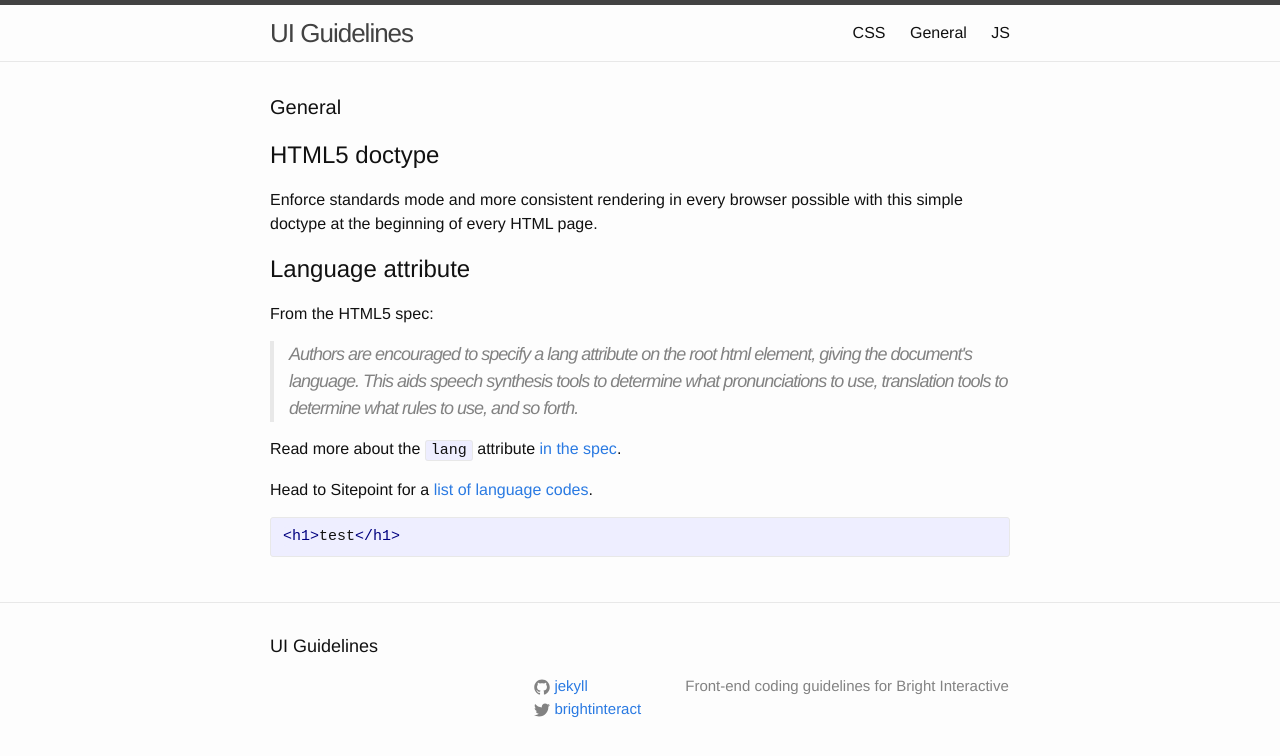
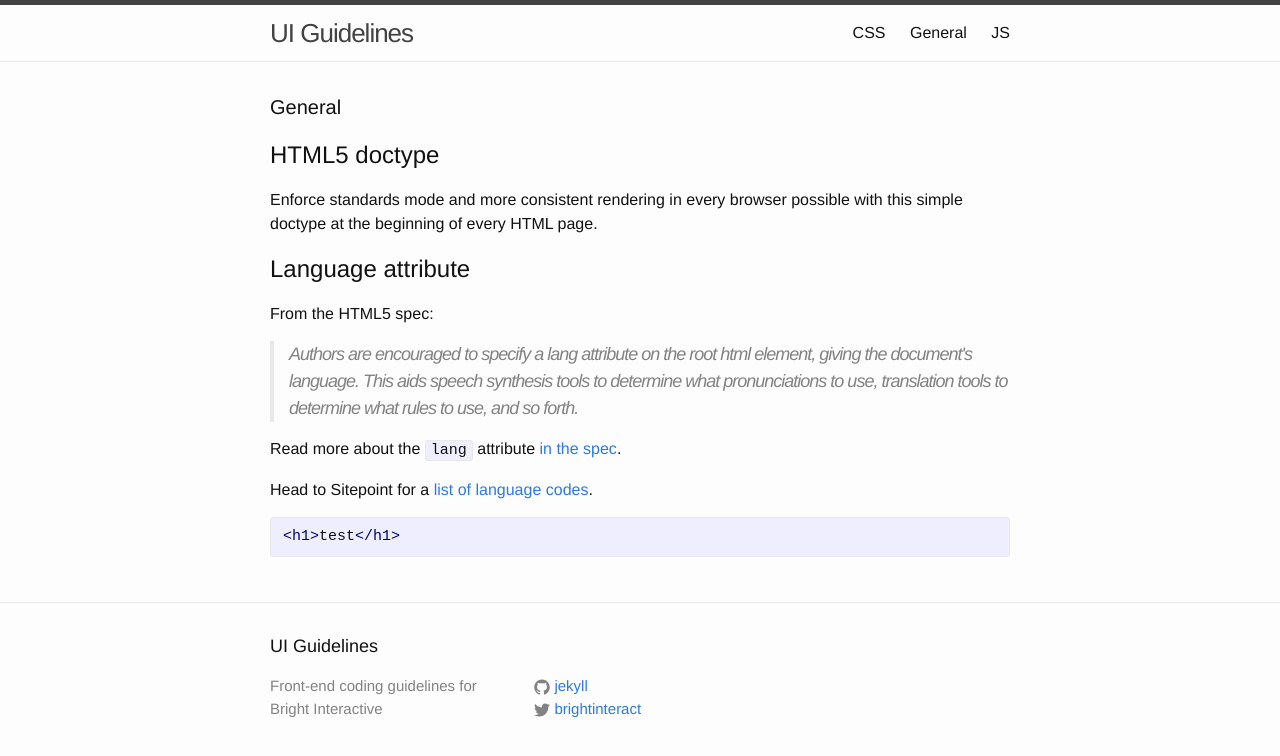
Before and after one commit to brightinteractive/ui-guidelines, a Jekyll site: the page built from index.html, in a window 1280 px wide. Shown: the top 756 px of the page. Built offline with Jekyll 4.4.1, drawn with Linux system fonts in a browser that asks for light colours.

Commit message:
Tidy up footer

```diff
--- a/_includes/footer.html
+++ b/_includes/footer.html
@@ -1,14 +1,10 @@
 <footer class="site-footer">
-
     <div class="wrapper">
-
         <h2 class="footer-heading">{{ site.title }}</h2>
-
         <div class="footer-col-wrapper">
             <div class="footer-col  footer-col-1">
-
+                <p class="text">{{ site.description }}</p>
             </div>
-
             <div class="footer-col  footer-col-2">
                 <ul class="social-media-list">
                     {% if site.github_username %}
@@ -19,13 +15,10 @@
                                     <path fill="#828282" d="M7.999,0.431c-4.285,0-7.76,3.474-7.76,7.761 c0,3.428,2.223,6.337,5.307,7.363c0.388,0.071,0.53-0.168,0.53-0.374c0-0.184-0.007-0.672-0.01-1.32 c-2.159,0.469-2.614-1.04-2.614-1.04c-0.353-0.896-0.862-1.135-0.862-1.135c-0.705-0.481,0.053-0.472,0.053-0.472 c0.779,0.055,1.189,0.8,1.189,0.8c0.692,1.186,1.816,0.843,2.258,0.645c0.071-0.502,0.271-0.843,0.493-1.037 C4.86,11.425,3.049,10.76,3.049,7.786c0-0.847,0.302-1.54,0.799-2.082C3.768,5.507,3.501,4.718,3.924,3.65 c0,0,0.652-0.209,2.134,0.796C6.677,4.273,7.34,4.187,8,4.184c0.659,0.003,1.323,0.089,1.943,0.261 c1.482-1.004,2.132-0.796,2.132-0.796c0.423,1.068,0.157,1.857,0.077,2.054c0.497,0.542,0.798,1.235,0.798,2.082 c0,2.981-1.814,3.637-3.543,3.829c0.279,0.24,0.527,0.713,0.527,1.437c0,1.037-0.01,1.874-0.01,2.129 c0,0.208,0.14,0.449,0.534,0.373c3.081-1.028,5.302-3.935,5.302-7.362C15.76,3.906,12.285,0.431,7.999,0.431z"/>
                                 </svg>
                             </span>
-
                             <span class="username">{{ site.github_username }}</span>
                         </a>
                     </li>
-          {% endif %}
-
-          {% if site.twitter_username %}
+                    {% endif %} {% if site.twitter_username %}
                     <li>
                         <a href="https://twitter.com/{{ site.twitter_username }}">
                             <span class="icon  icon--twitter">
@@ -34,19 +27,14 @@
                                     c-0.632,0.375-1.332,0.647-2.076,0.793c-0.596-0.636-1.446-1.033-2.387-1.033c-1.806,0-3.27,1.464-3.27,3.27 c0,0.256,0.029,0.506,0.085,0.745C5.163,5.404,2.753,4.102,1.14,2.124C0.859,2.607,0.698,3.168,0.698,3.767 c0,1.134,0.577,2.135,1.455,2.722C1.616,6.472,1.112,6.325,0.671,6.08c0,0.014,0,0.027,0,0.041c0,1.584,1.127,2.906,2.623,3.206 C3.02,9.402,2.731,9.442,2.433,9.442c-0.211,0-0.416-0.021-0.615-0.059c0.416,1.299,1.624,2.245,3.055,2.271 c-1.119,0.877-2.529,1.4-4.061,1.4c-0.264,0-0.524-0.015-0.78-0.046c1.447,0.928,3.166,1.469,5.013,1.469 c6.015,0,9.304-4.983,9.304-9.304c0-0.142-0.003-0.283-0.009-0.423C14.976,4.29,15.531,3.714,15.969,3.058z"/>
                                 </svg>
                             </span>
-
                             <span class="username">{{ site.twitter_username }}</span>
                         </a>
                     </li>
                     {% endif %}
                 </ul>
             </div>
-
             <div class="footer-col  footer-col-3">
-        <p class="text">{{ site.description }}</p>
             </div>
         </div>
-
     </div>
-
 </footer>
```
Lines whose indentation alone changed are shown as unchanged.
